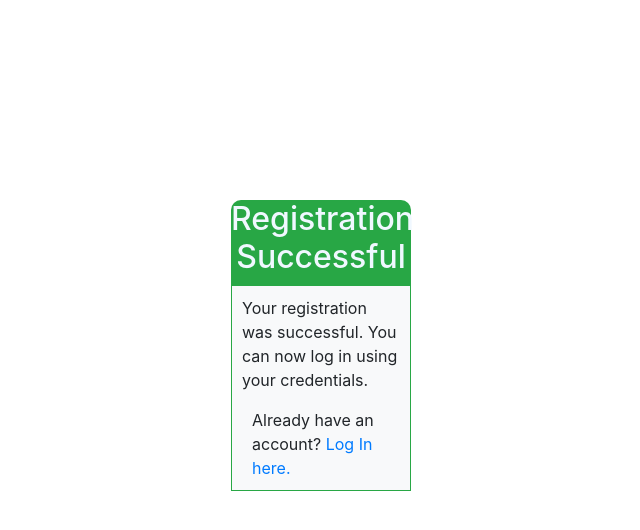
After one commit to rakinplaban/todo_app, a PHP site: page /registration_success.php in a window 1280 px wide. The commit adds this page. Shown: the top 530 px of the page, without its empty margins (319-959 px from the left). Run offline with PHP 8.4, Linux system fonts and the light colour scheme.

Commit message:
user registration.

```diff
--- /dev/null
+++ b/registration_success.php
@@ -0,0 +1,22 @@
+<?php
+$pageTitle = "Registration Successful";
+include "layout.php";
+?>
+
+<div class="entry bg-success">
+    <div>
+        <h2 style="text-align: center; color: aliceblue;">Registration Successful</h2>
+    </div>
+
+    <div class="bg-light border border-success">
+        <div class="formview">
+            <p>Your registration was successful. You can now log in using your credentials.</p>
+            <div style="margin-bottom: 10px;"></div>
+            <div style="margin-left: 10px;">
+                Already have an account? <a href="login.php">Log In here.</a>
+            </div>
+        </div>
+    </div>
+</div>
+
+<?php include "ending.php"; ?>
```
Also changed, not shown: register.php (+60 -0 lines).
